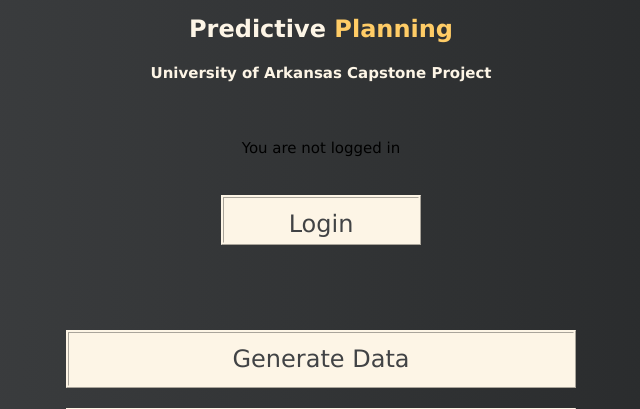
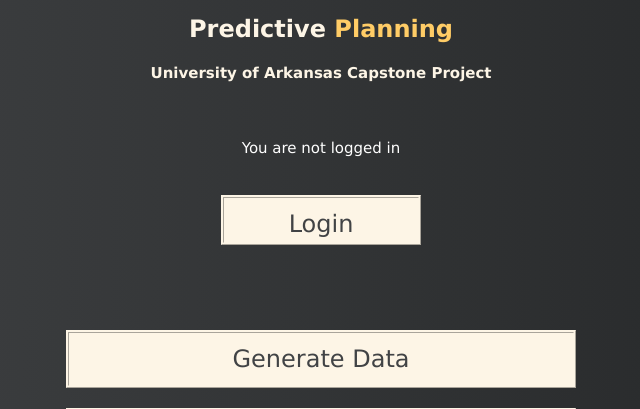
Before and after one commit to gwromano/predictiveplanning, a Django app: page / in a window 1280 px wide. Shown: the part 220-629 px from the top of the page, without its empty margins (319-959 px from the left). Run offline with Django 3.2, Linux system fonts and the light colour scheme.

Commit message:
Update index.html

```diff
--- a/hello/templates/index.html
+++ b/hello/templates/index.html
@@ -255,7 +255,7 @@ button:hover {
     <p class="w3-padding w3-margin"style="font-weight: bolder; color: #fdf5e6"> Hi,  {{ user.username }}! </p>
     <p><a href="{% url 'logout' %}" class="w3-button w3-sand w3-hover-pale-green link border" style="height:50px;width:200px">Log Out</a></p>
   {% else %}
-    <p>You are not logged in</p>
+    <p style="color:white;">You are not logged in</p>
     <a href="{% url 'login' %}" class="w3-button w3-sand w3-hover-pale-green link border" style="height:50px;width:200px">Login</a>
   {% endif %}
   {% endblock %}
```
